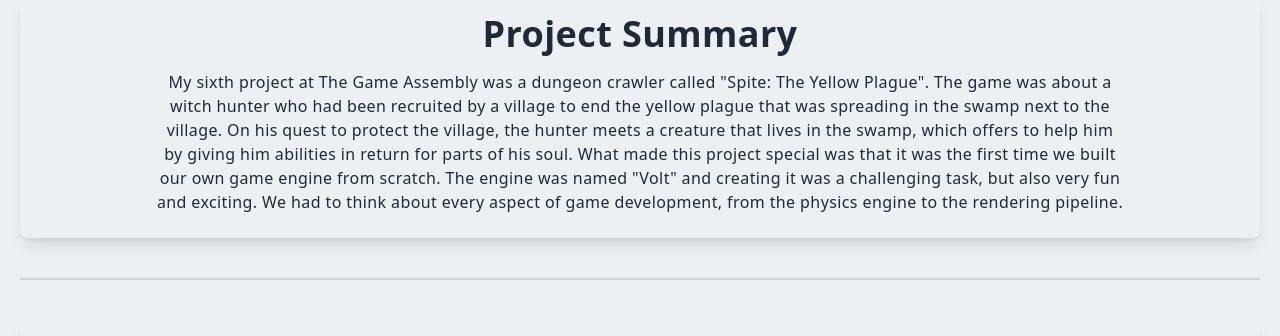
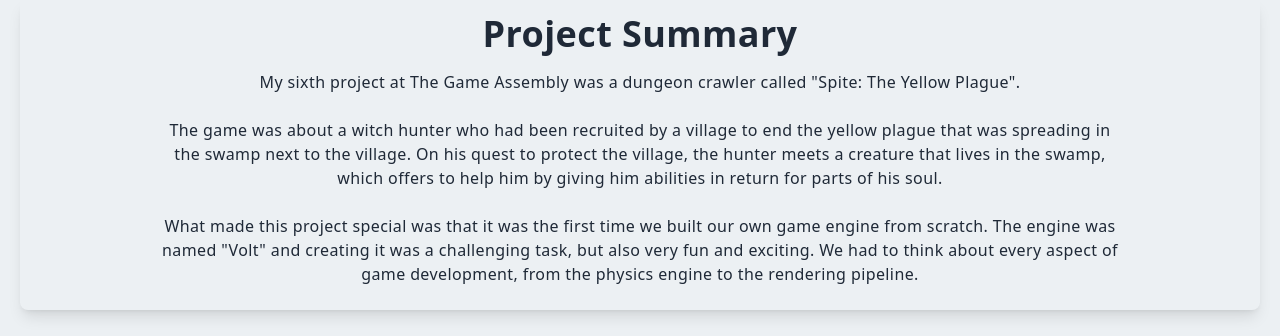
Before and after one commit to TheExeQ/Portfolio, a Next.js app: page /projects/spitetheyellowplague in a window 1280 px wide. Shown: the part 750-1086 px from the top of the page. Built offline with nearby package versions, Linux system fonts and the light colour scheme.

Commit message:
add line breaks on project descriptions

```diff
--- a/app/components/project.tsx
+++ b/app/components/project.tsx
@@ -1,4 +1,5 @@
 import Image from 'next/image'
+import { JsxElement } from 'typescript';
 
 interface ProjectContainerProps {
     title: string;
@@ -22,7 +23,7 @@ export interface ProjectProps {
     teamSize: string;
     contributions: string[];
 
-    description: string;
+    description: JSX.Element;
     poster: string;
     trailer: string;
 
--- a/app/projects/bardknight/page.tsx
+++ b/app/projects/bardknight/page.tsx
@@ -10,7 +10,15 @@ const projectProp: ProjectProps = {
     teamSize: "15",
     contributions: ["Player", "Moving Platforms"],
 
-    description: "My fourth project at The Game Assembly was a 2.5D platformer that was unlike anything I had worked on before. The game was called \"Bard Knight\" and it was about a knight who had to collect musical instruments and traverse through levels to complete his songs. What made this project unique was that we got the chance to collaborate with students from a music school called Östra Grevie. This collaboration allowed us to incorporate music into the gameplay in a way that was both fun and educational.",
+    description:
+        (
+            <div>
+                My fourth project at The Game Assembly was a 2.5D platformer that was unlike anything I had worked on before.
+                The game was called "Bard Knight" and it was about a knight who had to collect musical instruments and traverse through levels to complete his songs. <br /><br />
+                What made this project unique was that we got the chance to collaborate with students from a music school called Östra Grevie.
+                This collaboration allowed us to incorporate music into the gameplay in a way that was both fun and educational.
+            </div>
+        ),
     trailer: "/assets/projects/bardknight/bardknight.mp4",
     poster: "/assets/projects/bardknight/bardknight.png",
 
--- a/app/projects/bosmorning/page.tsx
+++ b/app/projects/bosmorning/page.tsx
@@ -10,7 +10,15 @@ const projectProp: ProjectProps = {
     teamSize: "13",
     contributions: ["Rabbit Enemy", "Bird Enemy", "Frog Enemy"],
 
-    description: "My fifth project at The Game Assembly was an adventure top-down game called \"Bo's Morning.\" The game revolved around a farmer named Bo, who had to save his farm from a plague that had caused all animals and plants in the area to become evil. In order to save his farm, Bo had to eliminate the infectious flower that was causing the plague. The game design involved a lot of creativity, as we had to think about how to create an immersive world for the player to explore",
+    description:
+        (
+            <div>
+                My fifth project at The Game Assembly was an adventure top-down game called "Bo's Morning."
+                The game revolved around a farmer named Bo, who had to save his farm from a plague that had caused all animals and plants in the area to become evil.<br /><br />
+                In order to save his farm, Bo had to eliminate the infectious flower that was causing the plague.
+                The game design involved a lot of creativity, as we had to think about how to create an immersive world for the player to explore
+            </div>
+        ),
     trailer: "/assets/projects/morningofbo/bo.mp4",
     poster: "/assets/projects/morningofbo/bo.png",
 
--- a/app/projects/cuteemup/page.tsx
+++ b/app/projects/cuteemup/page.tsx
@@ -10,7 +10,15 @@ const projectProp: ProjectProps = {
     teamSize: "13",
     contributions: ["Parts of Player", "Bullet Manager", "Final Boss"],
 
-    description: "My third project at The Game Assembly was both exciting and challenging. It was the first game I developed using the school's in-house game engine, which made the project more difficult than my previous ones. The game was called Cute Em Up, and it was a Shoot Em Up game where players had to progress through levels while shooting robots engineered by an evil scientist. One of the biggest challenges with the Cute Em Up project was that it was the first game we developed in C++. This meant that we had to worry about memory management and other complexities that we didn't have to think about in our previous projects, which were developed using C#.",
+    description:
+        (
+            <div>
+                My third project at The Game Assembly was both exciting and challenging.
+                It was the first game I developed using the school's in-house game engine, which made the project more difficult than my previous ones. <br /><br />
+                The game was called Cute Em Up, and it was a Shoot Em Up game where players had to progress through levels while shooting robots engineered by an evil scientist. <br /><br />
+                One of the biggest challenges with the Cute Em Up project was that it was the first game we developed in C++. This meant that we had to worry about memory management and other complexities that we didn't have to think about in our previous projects, which were developed using C#.
+            </div>
+        ),
     trailer: "/assets/projects/cuteemup/cuteemup.mp4",
     poster: "/assets/projects/cuteemup/cuteemup.png",
 
--- a/app/projects/ekayapebbles/page.tsx
+++ b/app/projects/ekayapebbles/page.tsx
@@ -10,7 +10,17 @@ const projectProp: ProjectProps = {
     teamSize: "21",
     contributions: ["Player", "C# Scripting", "Arena System"],
 
-    description: "My seventh project at The Game Assembly was another game built on the same engine \"Volt\" we created in our previous project. Since we already had most of the functionality required to create games, we were able to get started a lot faster this time around. We also had the advantage of being able to improve on our previous mistakes, which made the development process much smoother. The game we created this time was a third-person adventure game called \"Ekaya & Pebbles: A Helping Hand\". In this game, players take on the role of a female character named Ekaya, who sets out on a journey to restart the heart of an ancient colossus. Along the way, she is accompanied by a little companion named Pebbles, who has telekinetic powers that can help her on her journey.",
+    description:
+        (
+            <div>
+                My seventh project at The Game Assembly was another game built on the same engine "Volt" we created in our previous project.
+                Since we already had most of the functionality required to create games, we were able to get started a lot faster this time around.<br /><br />
+                We also had the advantage of being able to improve on our previous mistakes, which made the development process much smoother.
+                The game we created this time was a third-person adventure game called "Ekaya & Pebbles: A Helping Hand". <br /><br />
+                In this game, players take on the role of a female character named Ekaya, who sets out on a journey to restart the heart of an ancient colossus. Along the way, she is accompanied by a little companion named Pebbles, who has telekinetic powers that can help her on her journey.
+            </div>
+        ),
+
     trailer: "/assets/projects/spiteyellowplague/spite.mp4",
     poster: '/assets/projects/ekayaandpebbles/ekaya.png',
 
--- a/app/projects/hungryhouse/page.tsx
+++ b/app/projects/hungryhouse/page.tsx
@@ -10,7 +10,16 @@ const projectProp: ProjectProps = {
     teamSize: "13",
     contributions: ["Main Menu", "Progress Saving/Loading", "Creature Animations"],
 
-    description: "During my second project I worked on a mobile puzzle game called Hungry House. The game's objective was to move a group of frogs between platforms, in order to feed a hungry living house creature. What made the game challenging was that the creature couldn't be overfed or underfed, so players had to think strategically about how to move the frogs in order to get the right amount of food to the creature. As the game progressed, it became even more challenging as obstacles were introduced. These obstacles required players to carefully consider the movements of the frogs, in order to successfully navigate the level and keep the creature happy.",
+    description:
+        (
+            <div>
+                During my second project I worked on a mobile puzzle game called Hungry House.
+                The game's objective was to move a group of frogs between platforms, in order to feed a hungry living house creature. <br /><br />
+                What made the game challenging was that the creature couldn't be overfed or underfed, so players had to think strategically about how to move the frogs in order to get the right amount of food to the creature. <br /><br />
+                As the game progressed, it became even more challenging as obstacles were introduced.
+                These obstacles required players to carefully consider the movements of the frogs, in order to successfully navigate the level and keep the creature happy.
+            </div>
+        ),
     trailer: "/assets/projects/hungryhouse/hungryhouse.mp4",
     poster: "/assets/projects/hungryhouse/hungryhouse.png",
 
--- a/app/projects/potionrun/page.tsx
+++ b/app/projects/potionrun/page.tsx
@@ -10,7 +10,14 @@ const projectProp: ProjectProps = {
     teamSize: "13",
     contributions: ["Stumble obstacles", "Chasing Monster", "Checkpoints", "Level Transitions"],
 
-    description: "Potion Run was the first game project that i developed during my time at The Game Assembly, it is a runner game in which a gnome character is tasked with delivering a potion to a village before it becomes corrupted by an evil monster. The game involves avoiding obstacles along the way in order to preserve as much of the potion as possible before arriving at the destination. As a runner game, the focus is on keeping the gnome character moving forward while navigating the obstacles that appear in his path.",
+    description:
+        (
+            <div>
+                Potion Run was the first game project that i developed during my time at The Game Assembly, it is a runner game in which a gnome character is tasked with delivering a potion to a village before it becomes corrupted by an evil monster. <br /><br />
+                The game involves avoiding obstacles along the way in order to preserve as much of the potion as possible before arriving at the destination.
+                As a runner game, the focus is on keeping the gnome character moving forward while navigating the obstacles that appear in his path.
+            </div>
+        ),
     trailer: "/assets/projects/potionrun/potionrun.mov",
     poster: "/assets/projects/potionrun/potionrun.png",
 
--- a/app/projects/spitetheyellowplague/page.tsx
+++ b/app/projects/spitetheyellowplague/page.tsx
@@ -10,7 +10,17 @@ const projectProp: ProjectProps = {
     teamSize: "23",
     contributions: ["Parts of Engine/Editor", "Math Library", "Navigation Mesh"],
 
-    description: "My sixth project at The Game Assembly was a dungeon crawler called \"Spite: The Yellow Plague\". The game was about a witch hunter who had been recruited by a village to end the yellow plague that was spreading in the swamp next to the village. On his quest to protect the village, the hunter meets a creature that lives in the swamp, which offers to help him by giving him abilities in return for parts of his soul. What made this project special was that it was the first time we built our own game engine from scratch. The engine was named \"Volt\" and creating it was a challenging task, but also very fun and exciting. We had to think about every aspect of game development, from the physics engine to the rendering pipeline.",
+    description:
+        (
+            <div>
+                My sixth project at The Game Assembly was a dungeon crawler called "Spite: The Yellow Plague". <br /><br />
+                The game was about a witch hunter who had been recruited by a village to end the yellow plague that was spreading in the swamp next to the village.
+                On his quest to protect the village, the hunter meets a creature that lives in the swamp, which offers to help him by giving him abilities in return for parts of his soul. <br /><br />
+                What made this project special was that it was the first time we built our own game engine from scratch.
+                The engine was named "Volt" and creating it was a challenging task, but also very fun and exciting.
+                We had to think about every aspect of game development, from the physics engine to the rendering pipeline.
+            </div>
+        ),
     trailer: "/assets/projects/spiteyellowplague/spite.mp4",
     poster: "/assets/projects/spiteyellowplague/spite.png",
 
--- a/app/specialization/page.tsx
+++ b/app/specialization/page.tsx
@@ -10,7 +10,14 @@ const projectProp: ProjectProps = {
     teamSize: "Solo",
     contributions: ["API Abstraction", "Cross Platform Support", "UDP Sockets", "Variable Replication"],
 
-    description: "For my solo specialization project, I decided to tackle the challenge of creating a networking system for my own game engine. I wanted to create a system that would be cross-platform, with an abstraction layer that would allow support for multiple different networking APIs. Additionally, I took a lot of inspiration from Unreal's replication system and wanted to create a simplified version of this for my own engine.",
+    description:
+        (
+            <div>
+                For my solo specialization project, I decided to tackle the challenge of creating a networking system for my own game engine.
+                I wanted to create a system that would be cross-platform, with an abstraction layer that would allow support for multiple different networking APIs.<br /><br />
+                Additionally, I took a lot of inspiration from Unreal's replication system and wanted to create a simplified version of this for my own engine.
+            </div>
+        ),
     trailer: "/assets/projects/spiteyellowplague/spite.mp4",
     poster: "/assets/projects/potionrun/potionrun.png",
 
```
Lines whose indentation alone changed are shown as unchanged.
